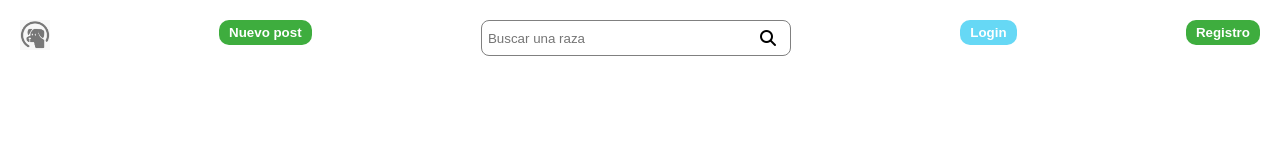
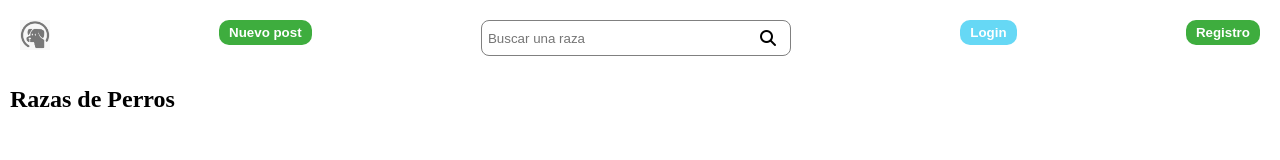
Before and after one commit to MINTIC-CICLO3-211007/G10C7_P.WEB.PERROS, a plain HTML site: page index.html in a window 1280 px wide. Drawn offline with Linux system fonts and the light colour scheme.

Commit message:
agregar titulo de Razas de Perros

```diff
--- a/index.html
+++ b/index.html
@@ -39,7 +39,9 @@
     </header>
 
     <main>
-        <section></section>
+        <section>
+            <h1>Razas de Perros</h1>
+        </section>
         <section></section>
     </main>
 
```
